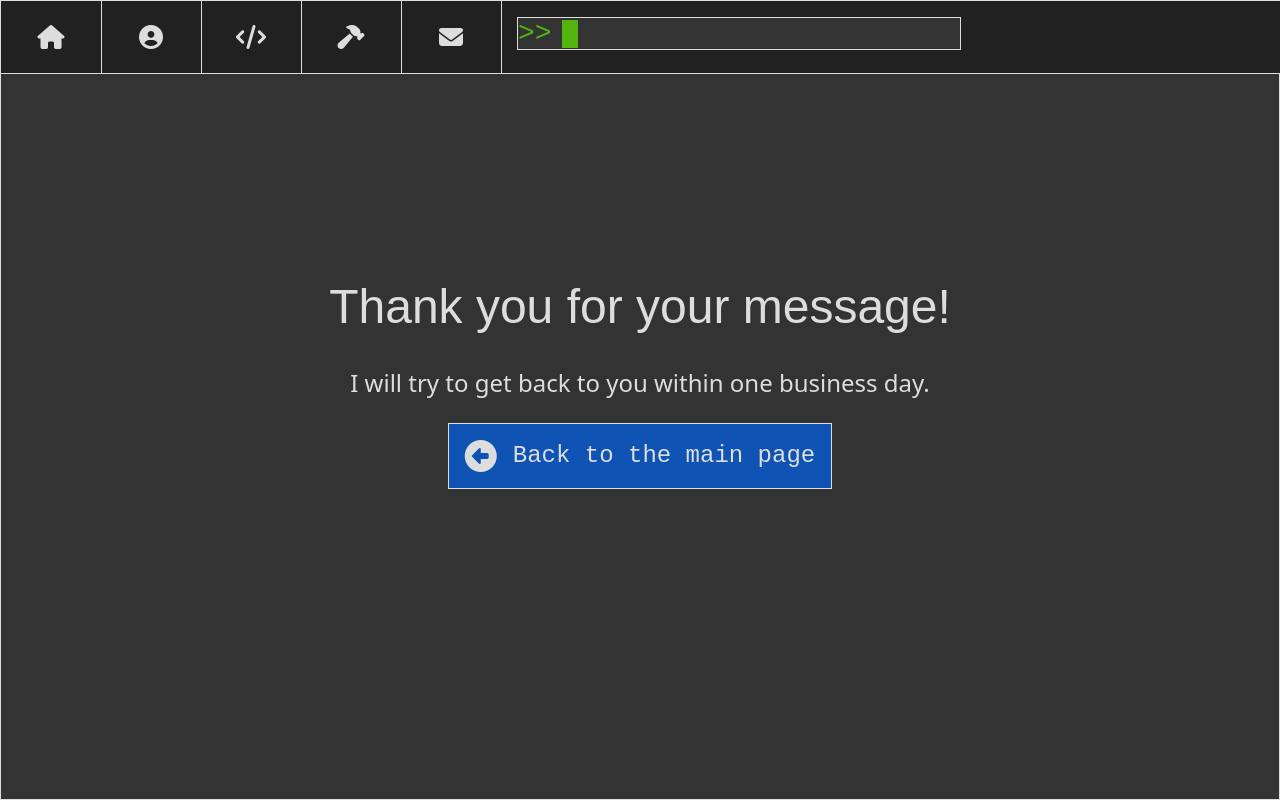
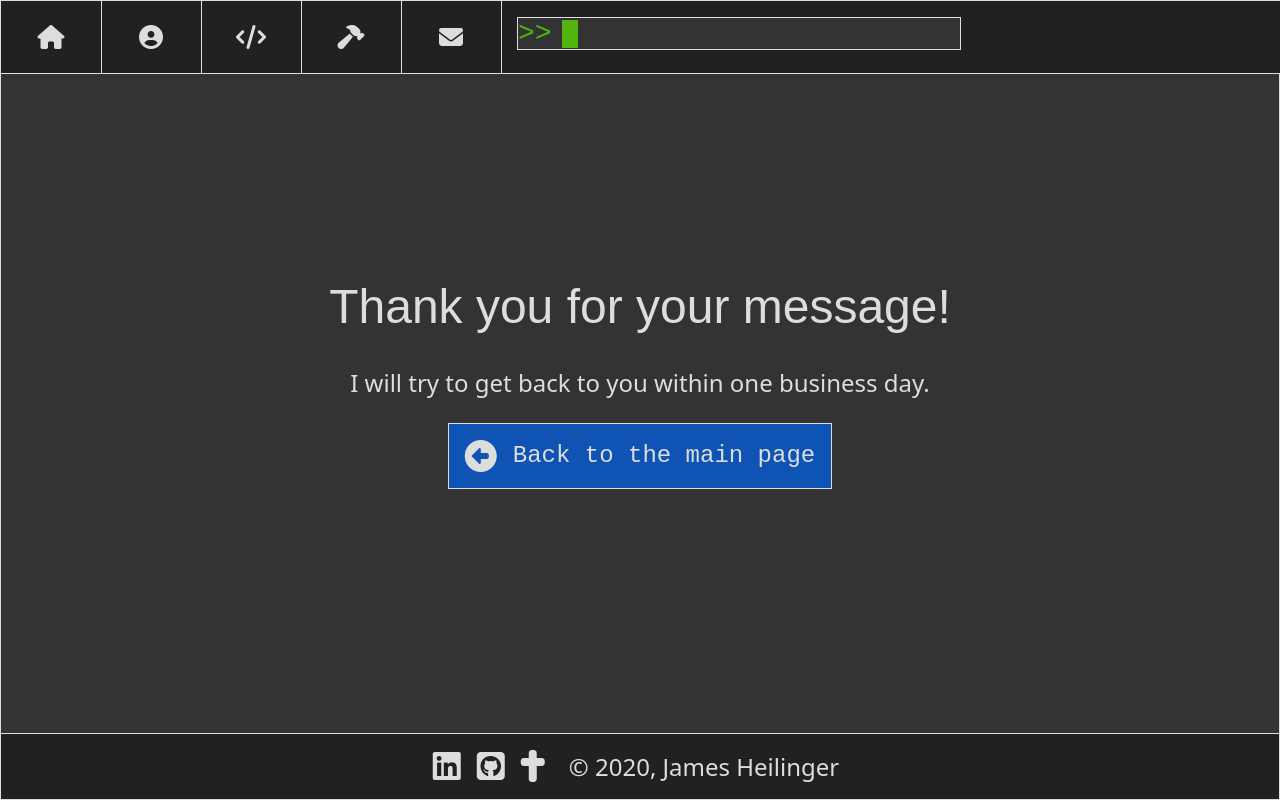
Before and after one commit to JamesHeilingerWebDevelopment/portfolio-page, a plain HTML site: page thank-you.html in a window 1280 px wide. Drawn offline with Linux system fonts and the light colour scheme.

Commit message:
Centering the footer. Centering the Thank You page text.

```diff
--- a/scss/_footer.scss
+++ b/scss/_footer.scss
@@ -4,7 +4,7 @@
 
 #footer {
   display: flex;
-  justify-content: flex-end;
+  justify-content: center;
   align-items: center;
 
   color: $text-light;
--- a/scss/thank-you.scss
+++ b/scss/thank-you.scss
@@ -4,6 +4,7 @@
 @import "defaults";
 @import "navbar";
 @import "buttons";
+@import "footer";
 
 body {
   margin: 0;
@@ -19,17 +20,20 @@ body {
   align-items: center;
   height: 100vh;
   width: auto;
+  padding: 2rem;
   background-color: $bg;
 
   @include section-borders;
 
   h1 {
     @include h1-style;
+    text-align: center;
   }
 
   p {
     font-family: $font-3;
     font-size: 1.5rem;
+    text-align: center;
   }
 
   a {
@@ -46,3 +50,13 @@ body {
     }
   }
 }
+
+#footer {
+  box-sizing: border-box;
+  position: fixed;
+  bottom: 0;
+  width: 100%;
+  background-color: $bg-alt;
+  @include section-borders;
+  border-top: 1px solid $text-light;
+}
--- a/thank-you.html
+++ b/thank-you.html
@@ -41,24 +41,25 @@
     <div id="terminal-wrapper">
       <div id="terminal">>><span id="text-output"></span><div id="cursor"></div></div>
     </div>
-    <!-- <div class="nav-link tooltip" id="nav-games" data-tooltip='Games'>
-      <a href="#games"><i class="fas fa-gamepad"></i></a>
-    </div> -->
-    <!-- <div class="scheme-menu tooltip" data-tooltip="Choose your color scheme!">
-      <i class="fas fa-palette" tabindex="0"></i>
-      <div class="scheme-choices">
-        <div class="style-item" id="dark">Dark</div>
-        <div class="style-item" id="light">Light</div>
-      </div>
-    </div> -->
   </nav>
 
   <div class="thank-you-page">
     <h1>Thank you for your message!</h1>
     <p>I will try to get back to you within one business day.</p>
     <div>
-      <a href="/index.html" class="btn"><i class="fas fa-arrow-alt-circle-left"></i>Back to the main page</a>
+      <a href="/index.html" class="btn tooltip" data-tooltip="Back to the main page">
+        <i class="fas fa-arrow-alt-circle-left"></i>Back to the main page
+      </a>
     </div>
   </div>
+
+  <footer id="footer">
+    <a href="https://www.linkedin.com/in/james-heilinger/" target="_blank" rel="noreferrer" class="tooltip" data-tooltip="Find me on LinkedIn"><i class="fab fa-linkedin"></i></a>
+    <a href="https://github.com/SpaceMonkeyLab" target="_blank" rel="noreferrer" class="tooltip" data-tooltip="My GitHub repo!"><i class="fab fa-github-square"></i></a>
+    <a href="https://calvarychapelkaneohe.com/abc-of-salvation/" target="_blank" rel="noreferrer" data-tooltip="The ABC's of Salvation" class="tooltip"><i class="fas fa-cross"></i></a>
+    <p id="copyright">&#169; 2020, James Heilinger</p>
+  </footer>
+
+  <script src="js/tooltips.js"></script>
 </body>
 </html>
```
Also changed, not shown: index.html (+4 -9 lines), css/style.min.css, css/thank-you.min.css, 2 other files.
